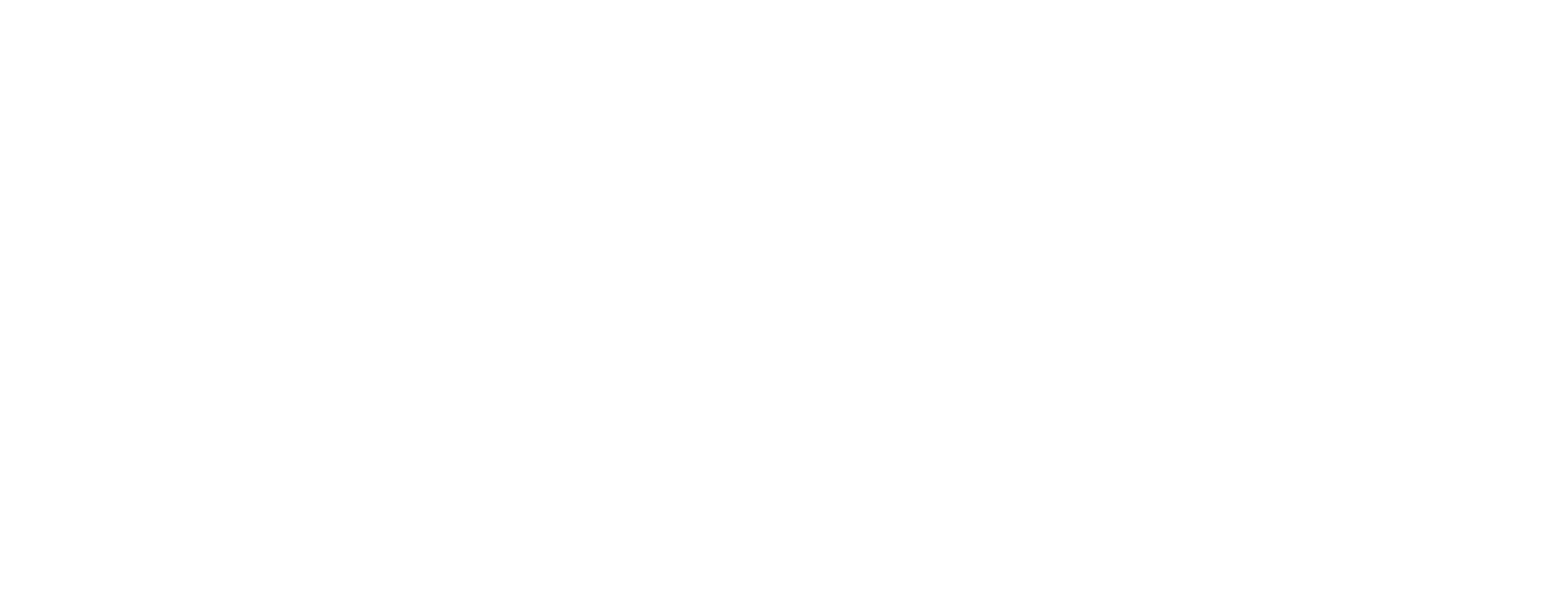
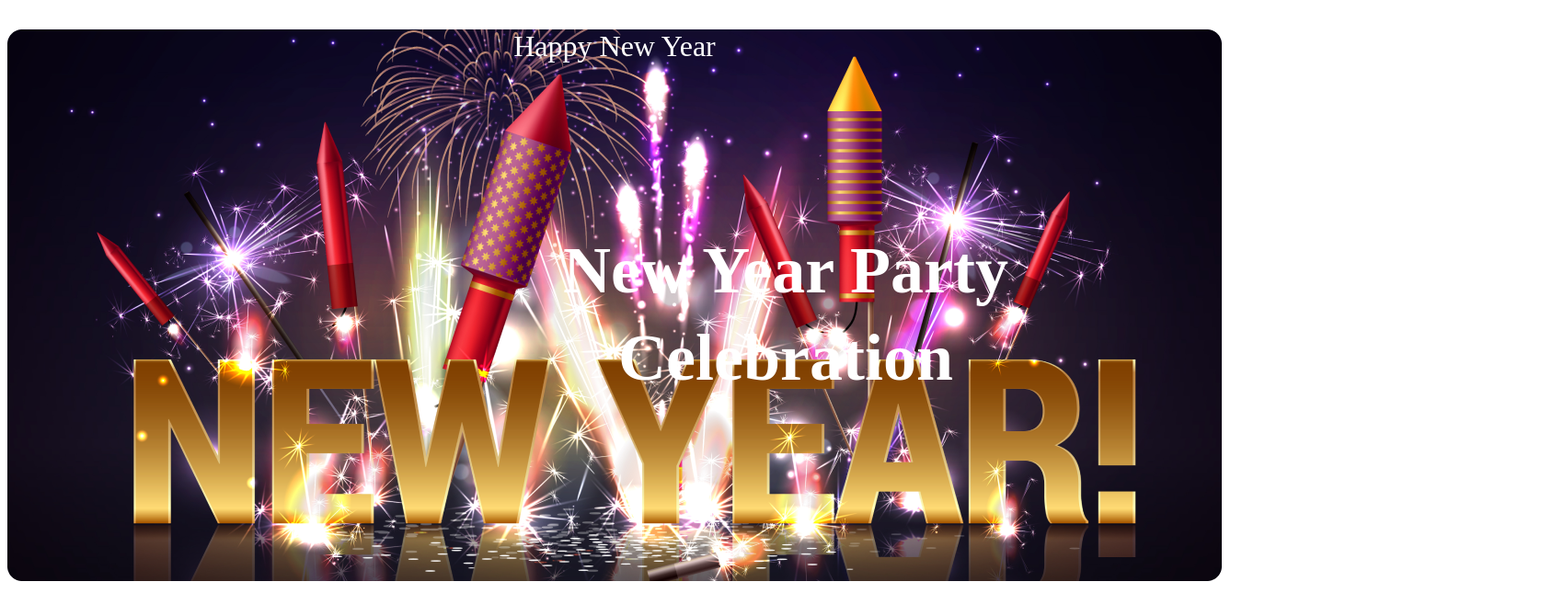
Before and after one commit to moinul8852/first-assignment, a plain HTML site: page index.html in a window 1280 px wide. Shown: the whole page at 92% size, 1700 px wide, since content can reach past the window. Drawn offline with Linux system fonts and the light colour scheme.

Commit message:
night work

```diff
--- a/index.html
+++ b/index.html
@@ -4,8 +4,28 @@
     <meta charset="UTF-8">
     <meta name="viewport" content="width=device-width, initial-scale=1.0">
     <title>First Assignment </title>
+    <link rel="stylesheet" href="style/style.css">
 </head>
 <body>
+    <header>
+        <div class="header">
+            <h3 class="webtitle">Happy New Year</h3>
+            <h1 class="headertitle">New Year Party Celebration</h1>
 
+
+        </div>
+
+
+    </header>
+
+    <main>
+
+
+    </main>
+
+    <footer>
+
+
+    </footer>
 </body>
 </html>
--- /dev/null
+++ b/style/style.css
@@ -0,0 +1,31 @@
+.webtitle{
+    color: #FFF;
+text-align: center;
+font-family: Merriweather;
+font-size: 32px;
+font-weight: 400;
+
+}
+.headertitle{
+    color: #FFF;
+    text-align: center;
+    font-family: Merriweather;
+    font-size: 72px;
+    font-weight: 900;
+    line-height: 95px;
+    padding: 130px 530px;
+
+    width: 632px;
+
+}
+.header{
+    text-align: center;
+    background-image: url('../image/Banner\ Image.png');
+    background-repeat: no-repeat;
+    background-position: center;
+
+        width: 1320px;
+     height: 600px;
+
+
+}
```
